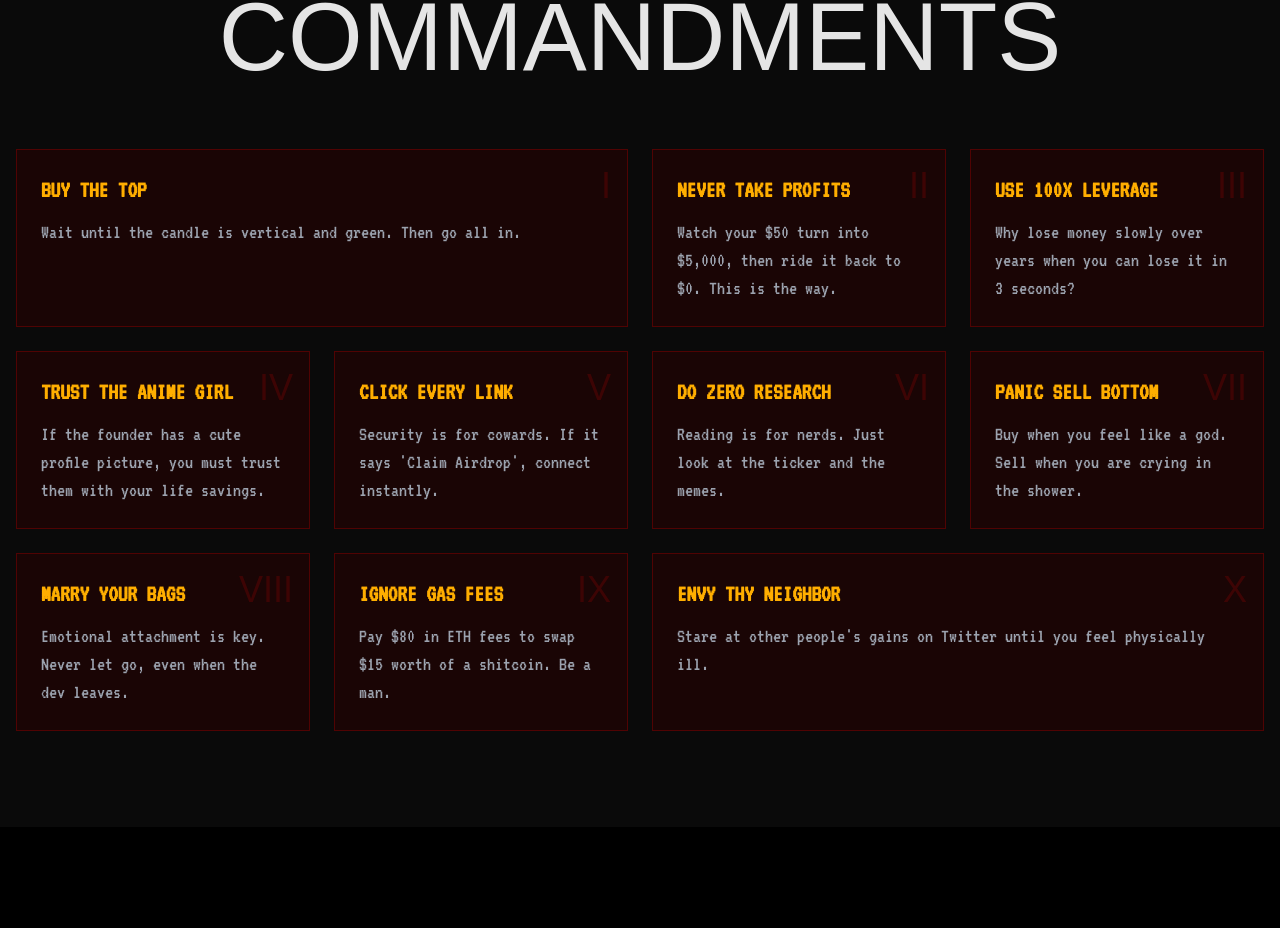
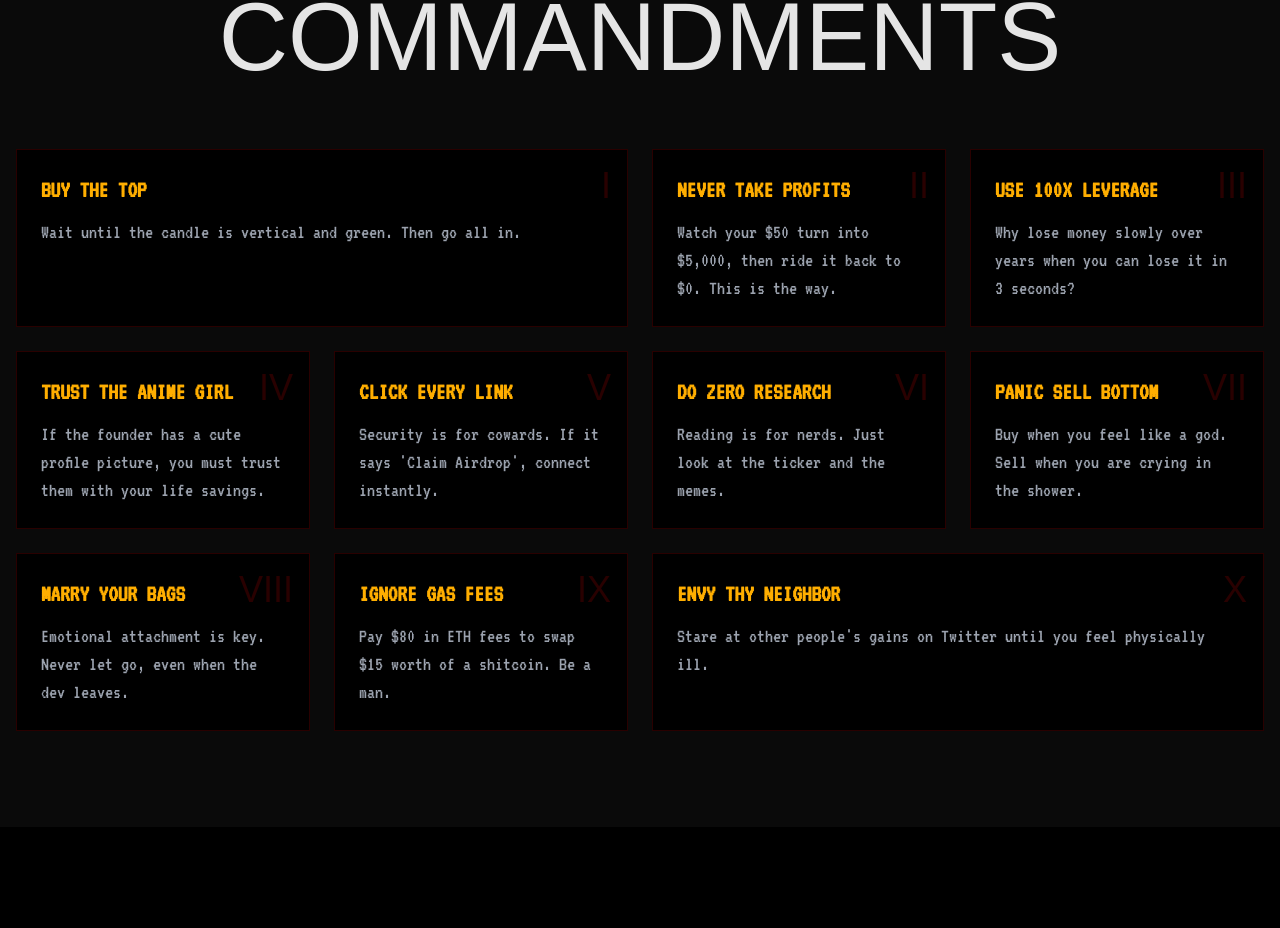
Before and after one commit to Pluviophile84/HELLCOIN, a Next.js app: page / in a window 1280 px wide. Shown: the part 2891-3819 px from the top of the page. Built offline with nearby package versions, Linux system fonts and the light colour scheme; a web font is replaced by a local one.

Commit message:
Update Commandments.tsx

```diff
--- a/components/sections/Commandments.tsx
+++ b/components/sections/Commandments.tsx
@@ -45,11 +45,11 @@ export const Commandments = () => {
                 hidden: { opacity: 0, y: 50 },
                 visible: { opacity: 1, y: 0 }
               }}
-              // FIX: Deep Red Background + Contrast Fixes
+              // FIX: Pitch Black Background (bg-black) for high contrast against bg-hell-dark
               className={`
-                bg-[#1a0505] border border-hell-red/30 p-6 relative group
+                bg-black border border-hell-red/20 p-6 relative group
                 transition-all duration-75 ease-out
-                hover:border-hell-red hover:bg-[#2a0a0a] hover:scale-[1.01]
+                hover:border-hell-red hover:scale-[1.01]
                 ${i === 0 || i === 9 ? 'md:col-span-2' : ''}
               `}
             >
```
